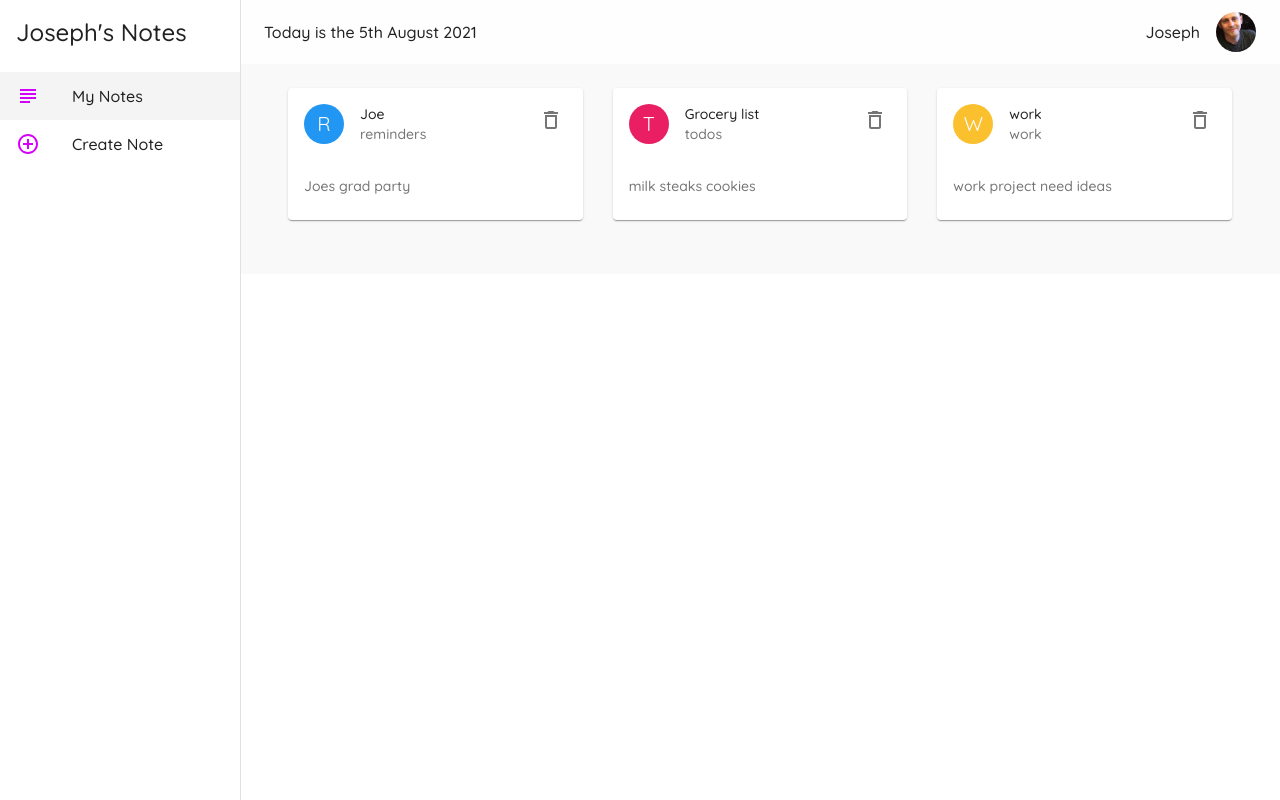
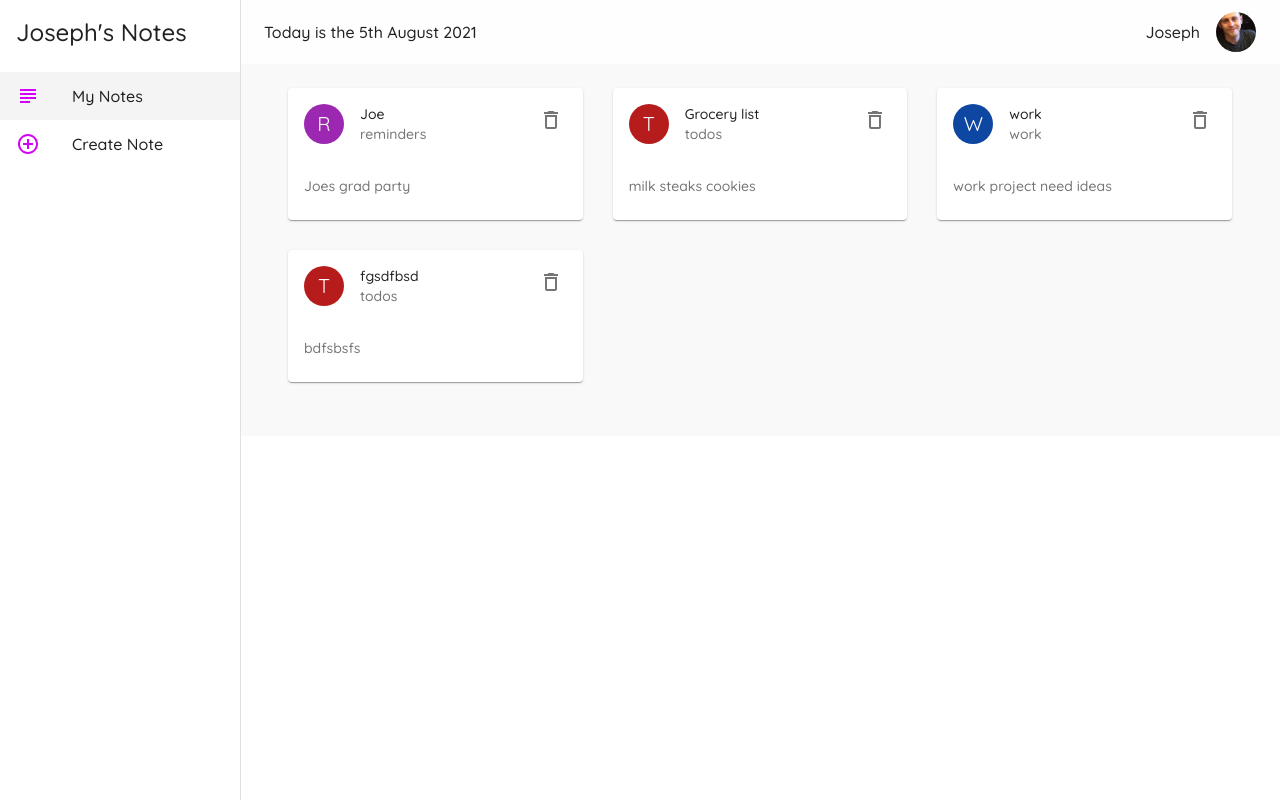
Before and after one commit to 100Joe/Quick-Notes, a React (Create React App) app: page / in a window 1280 px wide. Built offline with nearby package versions, Linux system fonts and the light colour scheme; data requests are answered from the project's data file.

Commit message:
Moved data in Src as well as updated color scheme

```diff
--- a/src/Components/NoteCard.js
+++ b/src/Components/NoteCard.js
@@ -3,21 +3,21 @@ import CardHeader from '@material-ui/core/CardHeader';
 import CardContent from '@material-ui/core/CardContent';
 import { DeleteOutline } from '@material-ui/icons';
 import { Avatar, IconButton, makeStyles, Typography } from '@material-ui/core';
-import { yellow, green, pink, blue } from '@material-ui/core/colors';
+import { green, blue, red, purple } from '@material-ui/core/colors';
 
 const useStyles = makeStyles({
   avatar: {
     backgroundColor: (note) => {
       if (note.category == 'work') {
-        return yellow[700]
+        return blue[900]
       }
       if (note.category == 'money') {
-        return green[500]
+        return green[800]
       }
       if (note.category == 'todos') {
-        return pink[500]
+        return red[900]
       }
-      return blue[500]
+      return purple[500]
     }
   }
 })
--- a/src/Components/Notes.js
+++ b/src/Components/Notes.js
@@ -1,13 +1,10 @@
 import React, { useEffect, useState } from 'react'
-import Grid from '@material-ui/core/Grid';
-import { Container } from '@material-ui/core';
-import NoteCard from './NoteCard.js';
-import Masonry from 'react-masonry-css';
-
-
+import Container from '@material-ui/core/Container'
+import Masonry from 'react-masonry-css'
+import NoteCard from './NoteCard'
 
 function Notes() {
-  const [notes, setNotes] = useState([])
+  const [notes, setNotes] = useState([]);
 
   useEffect(() => {
     fetch('http://localhost:8000/notes')
@@ -15,12 +12,12 @@ function Notes() {
       .then(data => setNotes(data))
   }, [])
 
+  console.log(notes)
 
   const handleDelete = async (id) => {
     await fetch('http://localhost:8000/notes/' + id, {
-      method: "DELETE"
+      method: 'DELETE'
     })
-
     const newNotes = notes.filter(note => note.id != id)
     setNotes(newNotes)
   }
@@ -28,23 +25,21 @@ function Notes() {
   const breakpoints = {
     default: 3,
     1100: 2,
-    700: 1,
-  }
+    700: 1
+  };
 
   return (
     <Container>
       <Masonry
         breakpointCols={breakpoints}
         className="my-masonry-grid"
-        columnClassName="my-masonry-grid_column"
-      >
+        columnClassName="my-masonry-grid_column">
         {notes.map(note => (
-          <div item key={note.id}>
+          <div key={note.id}>
             <NoteCard note={note} handleDelete={handleDelete} />
           </div>
         ))}
       </Masonry>
-
     </Container>
   )
 }
--- a/data/db.json
+++ b/src/data/db.json
@@ -17,6 +17,12 @@
       "details": "work project need ideas",
       "category": "work",
       "id": 6
+    },
+    {
+      "title": "fgsdfbsd",
+      "details": "bdfsbsfs",
+      "category": "todos",
+      "id": 7
     }
   ]
 }
```
